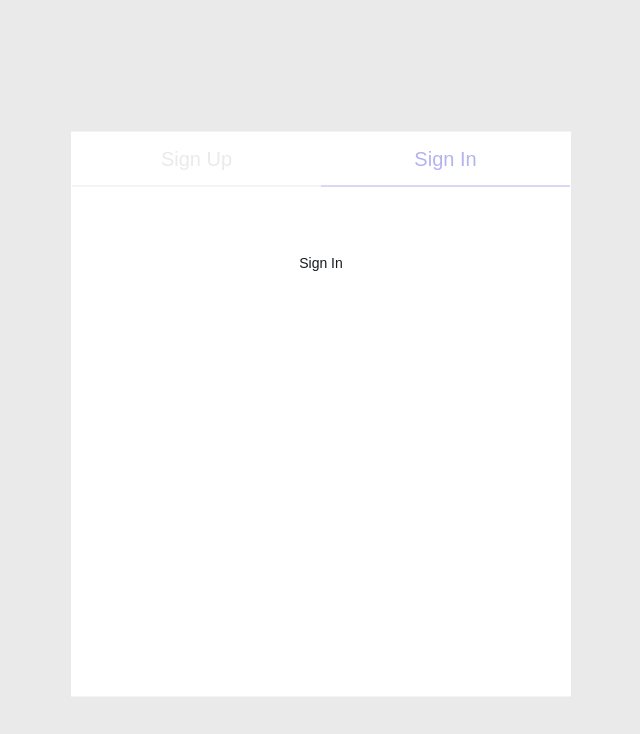
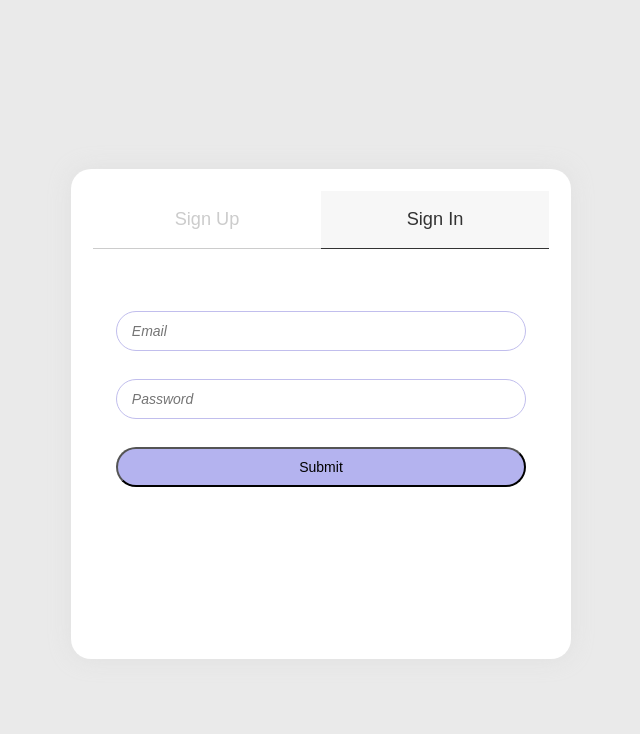
Before and after one commit to mvn-tienle2-dn/Todo-PWA, a Vue app in the folder todo-vue-pwa/: page /auth in a window 1280 px wide. Shown: the top 734 px of the page, without its empty margins (319-959 px from the left). Built offline with nearby package versions, Linux system fonts and the light colour scheme.

Commit message:
Style for form

```diff
--- a/todo-vue-pwa/src/assets/styling/pages/_auth.scss
+++ b/todo-vue-pwa/src/assets/styling/pages/_auth.scss
@@ -2,11 +2,11 @@
   .site-wrapper {
     margin: 1em auto 1em;
     max-width: 95%;
-    @include respond-above("medium") {
-      @include pxRem(width, 500);
+    @media screen and (min-height: 600px) {
       position: absolute;
       left: 50%;
       top: 50%;
+      width: 500px;
       -webkit-transform: translate(-50%, -50%);
       -moz-transform: translate(-50%, -50%);
       -ms-transform: translate(-50%, -50%);
@@ -16,33 +16,105 @@
   }
 
   .box {
-    @include pxRem(height, 565);
     position: relative;
+    height: 490px;
     overflow: hidden;
     text-align: center;
+    padding: 1.5em;
     margin: 0;
     font-family: 'Vazir', sans-serif;
-    background-color: map-get($color, white);
+    background-color: #fff;
     text-decoration: none;
     border: 1px solid transparent;
+    border-radius: 20px;
+    -webkit-box-shadow: 0 0 21px 0 rgba(209, 210, 209, 0.4);
+    -moz-box-shadow: 0 0 21px 0 rgba(209, 210, 209, 0.4);
+    box-shadow: 0 0 21px 0 rgba(209, 210, 209, 0.4);
+  }
+
+  .input {
+    display: block;
+    width: 90%;
+    line-height: normal;
+    margin: 0 auto 2em;
+    background-color: #eee;
+    @include pxRem(height, 40);
+    @include pxRem(padding, 0 15);
+    @include pxRem(border-radius, 20);
+    @include pxRem(font-size, map-get($font-size, md));
+    border: 1px solid map-get($color, violet);
+    background: rgba(255,255,255,.2);
+    font-style: italic;
+
+    &:hover, &:focus {
+      outline: none;
+    }
+
+    &.has-error {
+      border-color: #B71C1C;
+    }
+  }
+
+  .submit {
+    display: block;
+    width: 170px;
+    padding: 1em 0;
+    margin: 0 auto 2em;
+    font-family: inherit;
+    border: 1px solid #ccc;
+    border-radius: 100px;
+    color: #fff;
+    outline: none;
+    background: #5597d0;
+    background: -webkit-gradient(linear, left top, right top, from(#5597d0), to(#70d193));
+    background: -webkit-linear-gradient(left, #5597d0 0%, #70d193 100%);
+    background: -o-linear-gradient(left, #5597d0 0%, #70d193 100%);
+    background: linear-gradient(to right, #5597d0 0%, #70d193 100%);
+
+    &:hover, &:focus {
+      cursor: pointer;
+      background: #70d193;
+      background: -webkit-gradient(linear, left top, right top, from(#3784c8), to(#56c880));
+      background: -webkit-linear-gradient(left, #3784c8 0%, #56c880 100%);
+      background: -o-linear-gradient(left, #3784c8 0%, #56c880 100%);
+      background: linear-gradient(to right, #3784c8 0%, #56c880 100%);
+    }
+  }
+
+  .link {
+    display: inline-block;
+    font-size: .9em;
+    color: #777;
+    text-decoration: none;
+    border-bottom: 1px solid #777;
+    padding: 0.1em;
+    &:hover, &:focus {
+      color: #555;
+      text-decoration: none;
+    }
   }
 
   .tab-item {
-    @include pxRem(padding, 16);
-    @include pxRem(font-size, 20);
     float: right;
     width: 50%;
     margin: 0;
-    color: map-get($color, border-light);
+    padding: 1em;
+    font-size: 1.3em;
+    color: #ccc;
     cursor: pointer;
-    border-bottom: 1px solid map-get($color, border-light);
+    border-bottom: 1px solid #ccc;
     text-decoration: none;
+
+    &:hover, &:focus {
+      background-color: #f7f7f7;
+    }
+
   }
 
-  .sign-in, .sign-up {
-    @include pxRem(top, 120);
+  .sign-on, .sign-up {
     position: absolute;
     width: 100%;
+    top: 120px;
     left: 0;
     -webkit-transition: opacity .5s;
     -moz-transition: opacity .5s;
@@ -62,10 +134,11 @@
 
   #signin-title:checked {
     & + .tab-item {
-      color: map-get($color, primary);
-      border-color: map-get($color, primary);
+      color: #333;
+      border-color: #333;
+      background-color: #f7f7f7;
     }
-    & ~ .sign-in {
+    & ~ .sign-on {
       opacity: 1;
       z-index: 99;
       -webkit-transition-delay: .25s;
@@ -86,8 +159,9 @@
 
   #signup-title:checked {
     & + .tab-item {
-      color: map-get($color, primary);
-      border-color: map-get($color, primary);
+      color: #333;
+      border-color: #333;
+      background-color: #f7f7f7;
     }
 
     & ~ .sign-up {
@@ -100,7 +174,7 @@
       transition-delay: .25s;
     }
 
-    & ~ .sign-in {
+    & ~ .sign-on {
       opacity: 0;
       -webkit-transition-delay: 0s;
       -moz-transition-delay: 0s;
@@ -109,4 +183,25 @@
       transition-delay: 0s;
     }
   }
+
+  .err-msg {
+    color: #B71C1C;
+    margin: 0 0 15px;
+    opacity: 0;
+    -webkit-transition: opacity .5s;
+    -moz-transition: opacity .5s;
+    -ms-transition: opacity .5s;
+    -o-transition: opacity .5s;
+    transition: opacity .5s;
+
+    &.show {
+      opacity: 1;
+    }
+  }
+  .email {
+    @include pxRem(margin-top, 120);
+  }
+  .btn-primary {
+    width: 90%;
+  }
 }
--- a/todo-vue-pwa/src/views/Auth.vue
+++ b/todo-vue-pwa/src/views/Auth.vue
@@ -9,7 +9,9 @@
           <label class="tab-item active" for="signup-title">Sign Up</label>
           <div class="clearfix"></div>
           <div class="sign-in">
-            Sign In
+            <input class="input email" id="emailIn" type="email" placeholder="Email">
+            <input class="input password" id="passwordIn" type="password" placeholder="Password">
+            <button class="btn btn-primary">Submit</button>
           </div>
           <div class="sign-up">
             Sign Up
```
